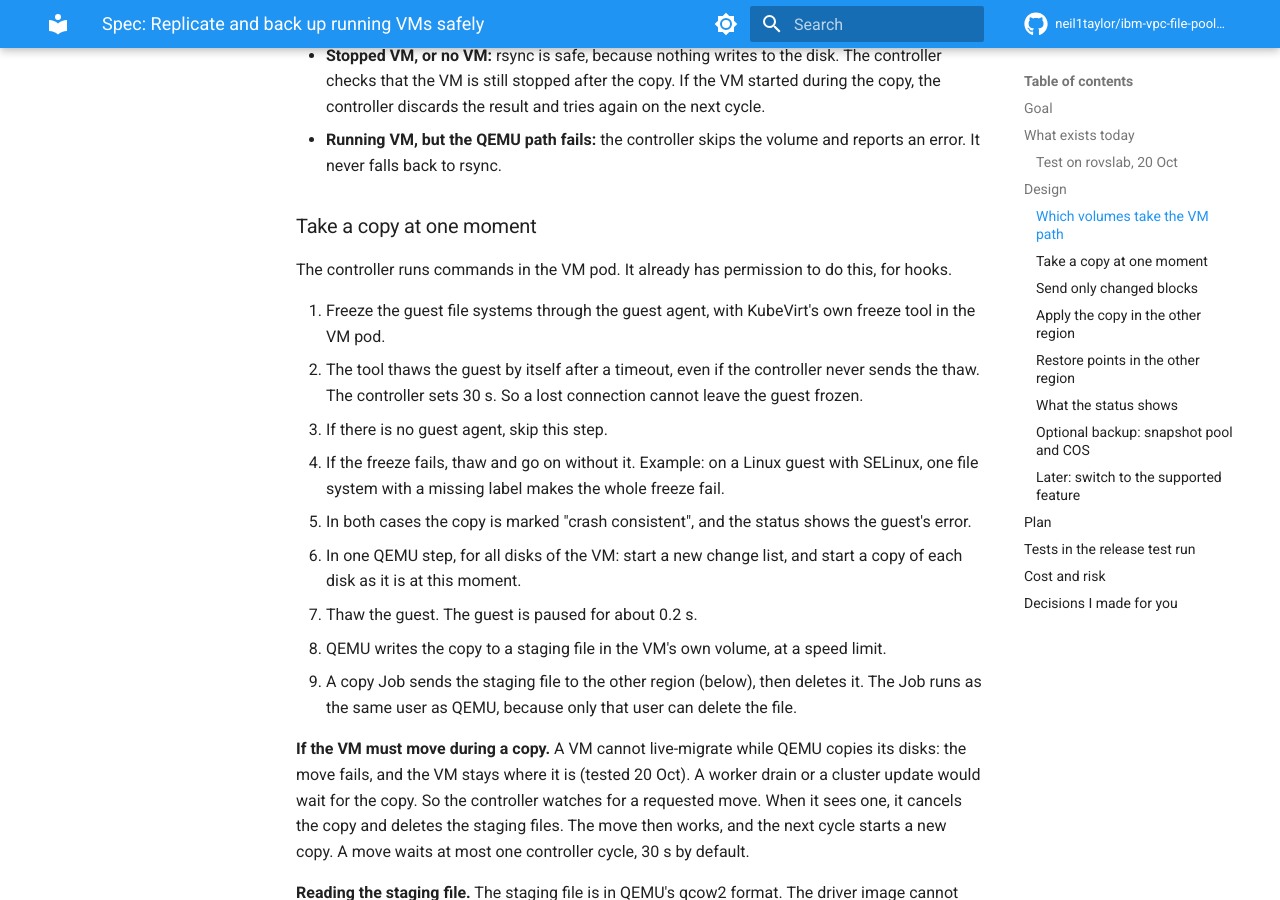
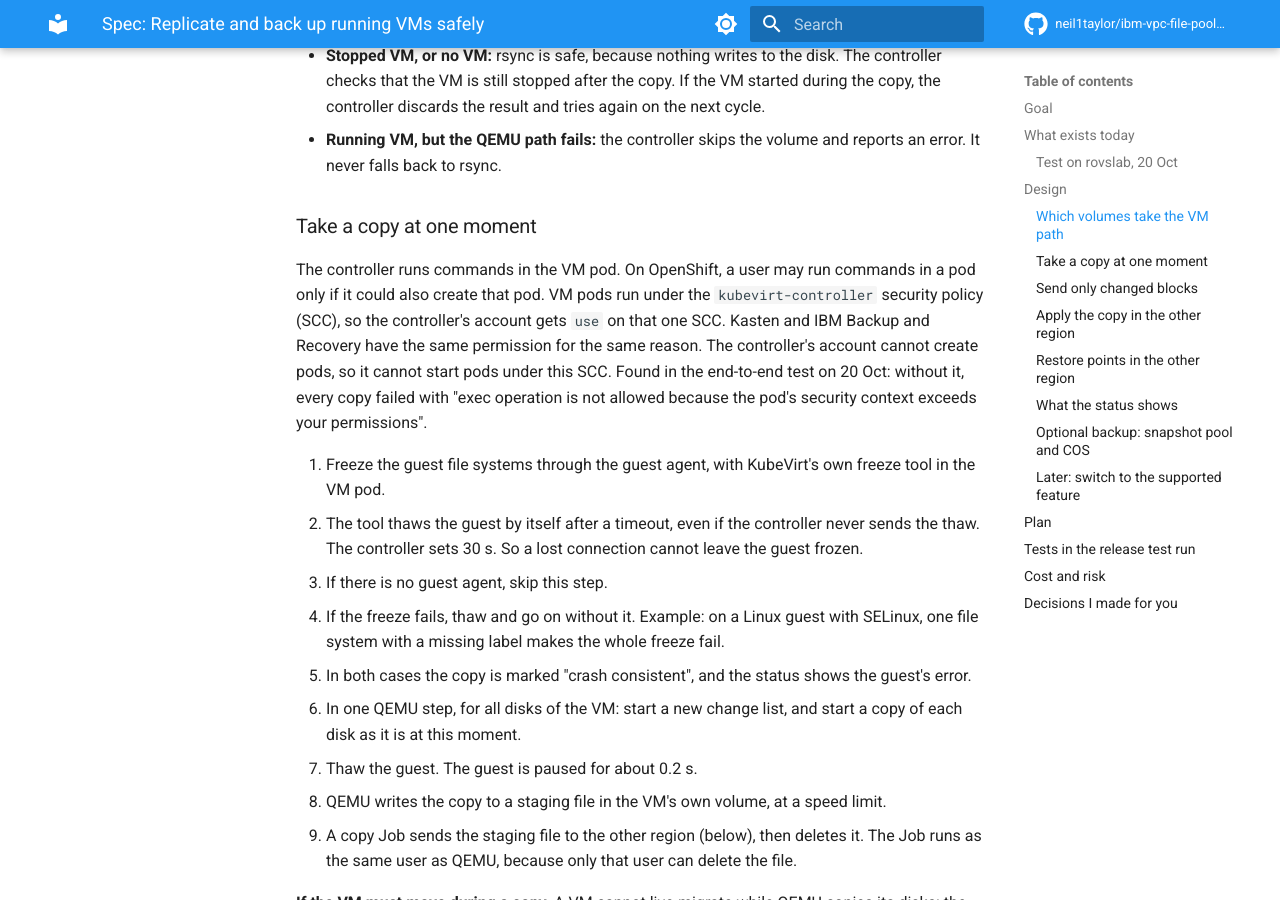
Before and after one commit to neil1taylor/ibm-vpc-file-pool-csi, an MkDocs documentation site: the page built from docs/specs/2026-10-20-vm-safe-replication.md, in a window 1280 px wide and 900 px high, scrolled down 1982 px. Built offline with MkDocs 1.6.1 and Material for MkDocs 9.7.7, drawn with Linux system fonts in a browser that asks for light colours; comment, search, counter and statistics services are not loaded; some of the changed text lies outside the part shown.

Commit message:
Controller may use the kubevirt-controller SCC, to exec into VM pods
OpenShift allows exec into a pod only to a user who could create that
pod. VM pods run under the kubevirt-controller SCC, so every VM copy
failed in the end-to-end test with 'exec operation is not allowed
because the pod's security context exceeds your permissions'. The
controller account gets use on that one SCC, as Kasten and IBM Backup
and Recovery have. It cannot create pods, so it cannot start pods under
it.

```diff
--- a/docs/specs/2026-10-20-vm-safe-replication.md
+++ b/docs/specs/2026-10-20-vm-safe-replication.md
@@ -52,7 +52,7 @@ On each cycle, the controller checks every volume in the policy. A volume takes
 
 ### Take a copy at one moment
 
-The controller runs commands in the VM pod. It already has permission to do this, for hooks.
+The controller runs commands in the VM pod. On OpenShift, a user may run commands in a pod only if it could also create that pod. VM pods run under the `kubevirt-controller` security policy (SCC), so the controller's account gets `use` on that one SCC. Kasten and IBM Backup and Recovery have the same permission for the same reason. The controller's account cannot create pods, so it cannot start pods under this SCC. Found in the end-to-end test on 20 Oct: without it, every copy failed with "exec operation is not allowed because the pod's security context exceeds your permissions".
 
 1. Freeze the guest file systems through the guest agent, with KubeVirt's own freeze tool in the VM pod.
    - The tool thaws the guest by itself after a timeout, even if the controller never sends the thaw. The controller sets 30 s. So a lost connection cannot leave the guest frozen.
@@ -225,7 +225,7 @@ The run needs one COS bucket for the backup stage. I will ask you to create it w
 - **VM moves wait for the copy to cancel.** A move waits up to one controller cycle, 30 s by default. A full copy that is cancelled starts again from the beginning.
 - **Staging space.** Each copy needs free space in the VM's volume for its staging file, until the Job has sent it: the used data for a full copy, the changed blocks for a change copy.
 - **Red Hat does not support it.** An OpenShift Virtualization update can change the VM pod and break this method. Each release test run will include a VM replication stage, so we find a break before you do. If it breaks, VM volumes are skipped with an error. They are never copied unsafely.
-- **Security.** The controller runs commands in VM pods. It already can, for hooks. The disk view is reachable only inside the VM's namespace, with a one-time certificate.
+- **Security.** The controller runs commands in VM pods, which needs `use` on the `kubevirt-controller` SCC (above). The disk view is reachable only inside the VM's namespace, with a one-time certificate.
 - **Backup cost.** A snapshot pool is extra VPC file shares, paid for as normal shares. COS is paid for each GB stored, and only changed chunks are added after the first upload. A cost estimate goes into this spec once you choose the keep times.
 - **New dependency.** Kopia, for the COS export only.
 
@@ -271,3 +271,4 @@ The run needs one COS bucket for the backup stage. I will ask you to create it w
 - The default speed limit stays at 20 MB/s per disk, even though full copies are slow, because full copies are rare.
 - The driver reads QEMU's staging file format itself, and refuses any part of the format that QEMU does not use for a copy.
 - The copy Job runs as the QEMU user, so it can delete the staging file.
+- The driver's controller account may use the `kubevirt-controller` security policy, as Kasten and IBM Backup and Recovery do. OpenShift requires it to run commands in VM pods. The account cannot create pods, so this does not let it start privileged pods.
```
Also changed, not shown: CHANGELOG.md (+1 -1 lines), 2 other files.
